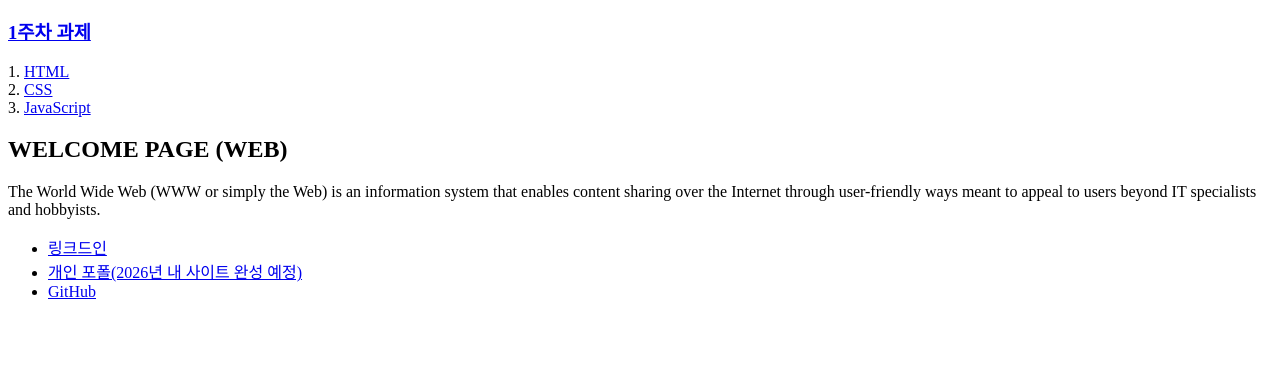
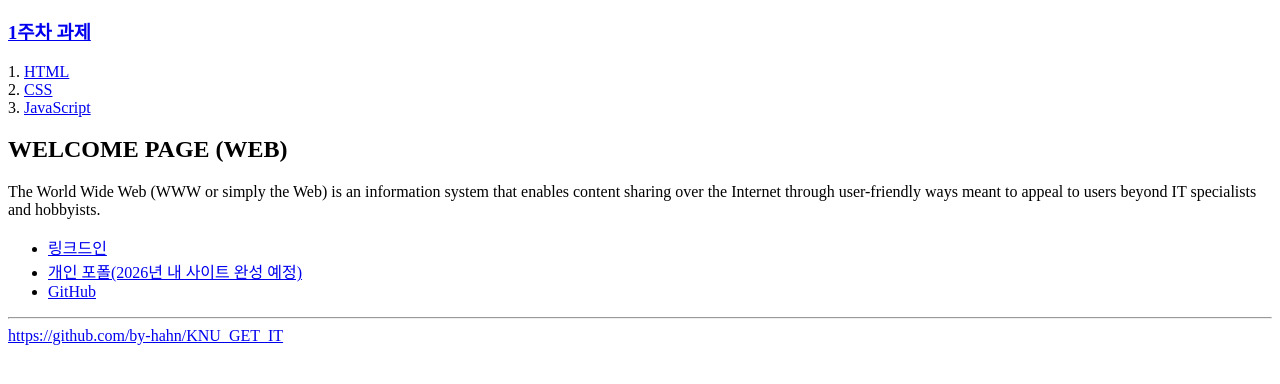
Before and after one commit to by-hahn/KNU_GET_IT, a plain HTML site: page index.html in a window 1280 px wide. Shown: the part 110-494 px from the top of the page. Drawn offline with Linux system fonts and the light colour scheme.

Commit message:
Update index.html

```diff
--- a/index.html
+++ b/index.html
@@ -34,6 +34,8 @@
     <li><a href="https://by-hahn.com/" target="_blank">개인 포폴(2026년 내 사이트 완성 예정)</a></li>
     <li><a href="https://github.com/by-hahn" target="_blank">GitHub</a></li>
   </ul>
+  <hr>
+  <a href="https://github.com/by-hahn/KNU_GET_IT">https://github.com/by-hahn/KNU_GET_IT</a>
 </body>
 
 </html>
```
